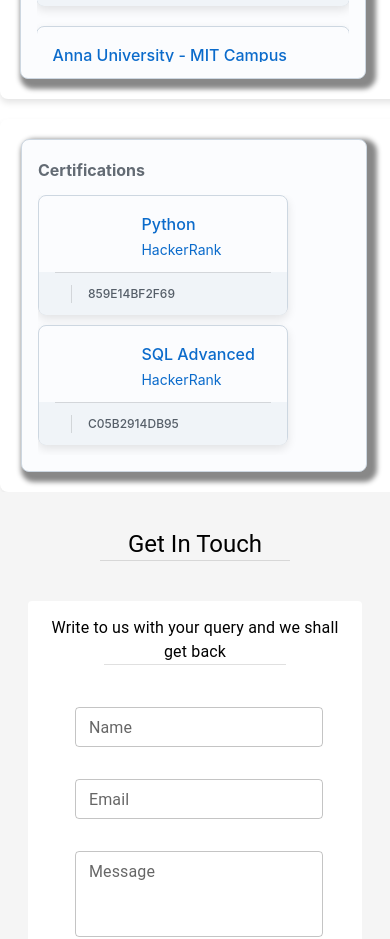
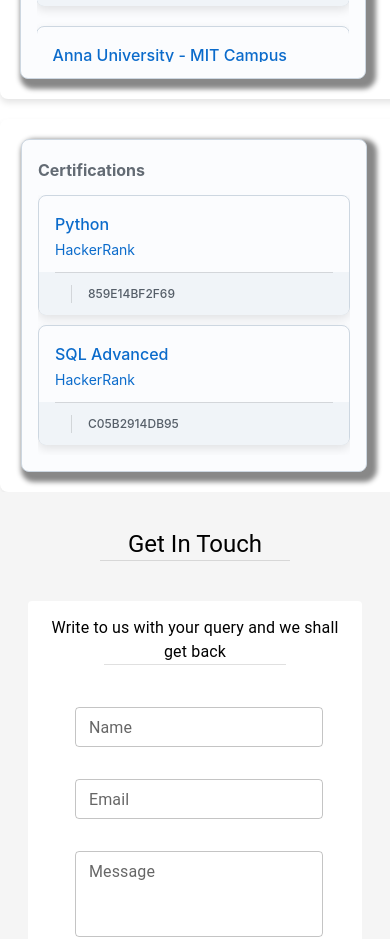
Before and after one commit to giridharanbabu/portfolio, a React (Create React App) app: page / in a window 390 px wide. Shown: the part 1480-2419 px from the top of the page. Built offline with nearby package versions, Linux system fonts and the light colour scheme.

Commit message:
changes in certification card size

```diff
--- a/src/components/Certifications.js
+++ b/src/components/Certifications.js
@@ -212,12 +212,12 @@
         key={index}
         sx={{
           minWidth: 200,
-          maxWidth: 250,
+          maxWidth: 350,
           height: "120px",
           display: "flex",
           flexDirection: "column",
-          justifyContent: "center",
-          alignItems: "center",
+          justifyContent: "left",
+          alignItems: "left",
         }}
         variant="outlined"
       >
--- a/src/components/certification.scss
+++ b/src/components/certification.scss
@@ -88,7 +88,7 @@
     outline: none;
     overflow: auto;
     max-height: 90vh;
-    max-width: 90vw;
+    max-width: 70vw;
     width: 600px; /* Set width */
   }
 
@@ -107,7 +107,7 @@
     .certifications-card {
         width: 80%;
         height: auto;
-        justify-content: left;
+        justify-content: center;
         align-items: left;
         text-align: left;
         white-space: normal;
@@ -120,11 +120,12 @@
         white-space: nowrap;
         justify-content: left;
         align-items: left;
+        max-width: 400px;
     }
 
     .certification-item {
-        min-width: 250px;
-        max-width: 200px;
+        // min-width: 300px;
+        // max-width: 400px;
         height: auto;
 
     }
```
